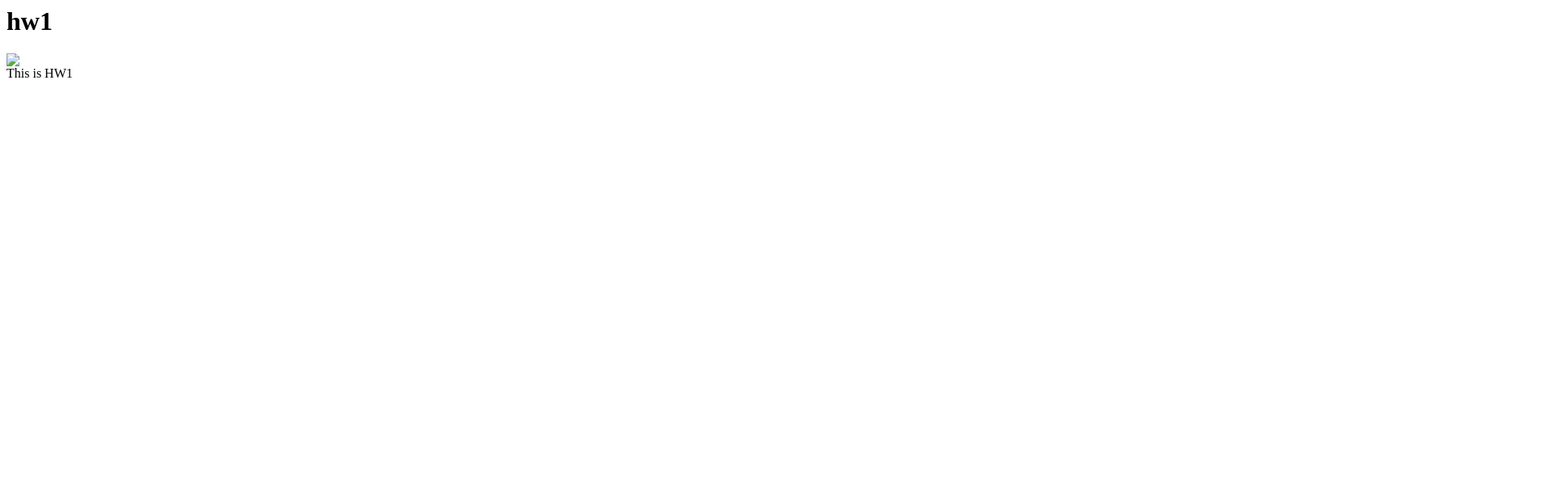
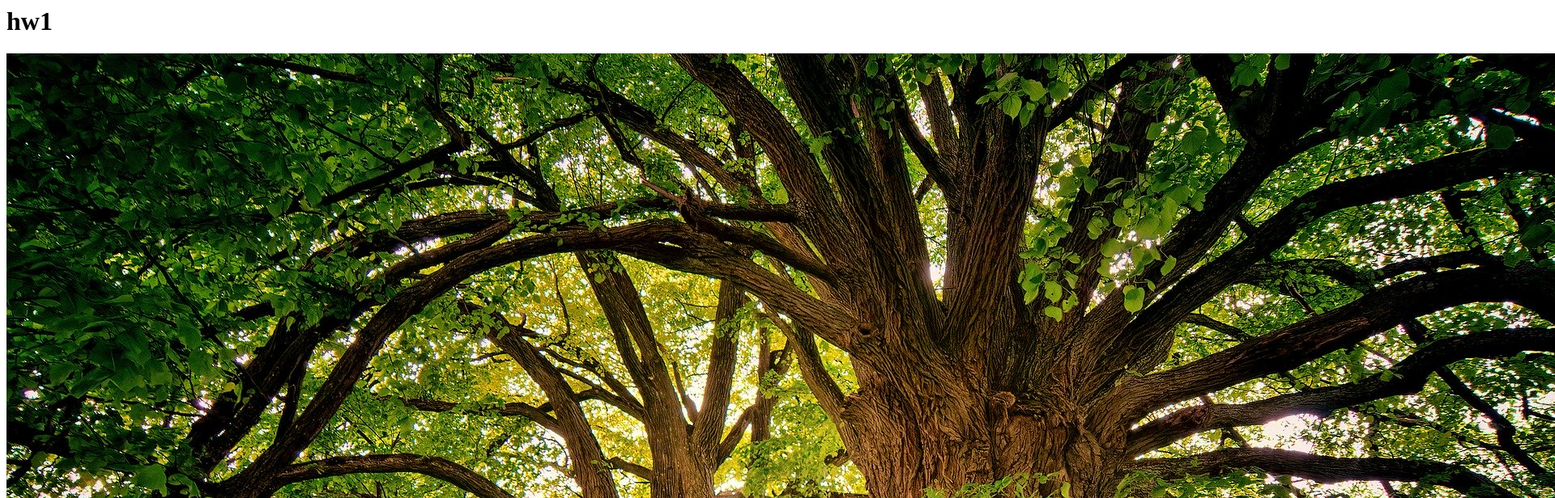
Before and after one commit to yuan30/portfolio-demo, a plain HTML site: page hw01/index.html in a window 1280 px wide. Shown: the top 616 px of the page at 81% size, 1920 px wide, since content can reach past the window. Drawn offline with Linux system fonts and the light colour scheme.

Commit message:
Fix hw01 image path

```diff
--- a/hw01/index.html
+++ b/hw01/index.html
@@ -2,7 +2,7 @@
 	<head></head>
 	<body>
 		<h1> hw1 </h1>
-		<div> <img src="./hw01/tree.jpg"> </div>
+		<div> <img src="/hw01/tree.jpg"> </div>
 		<div> This is HW1 </div>
 	</body>
 
```
